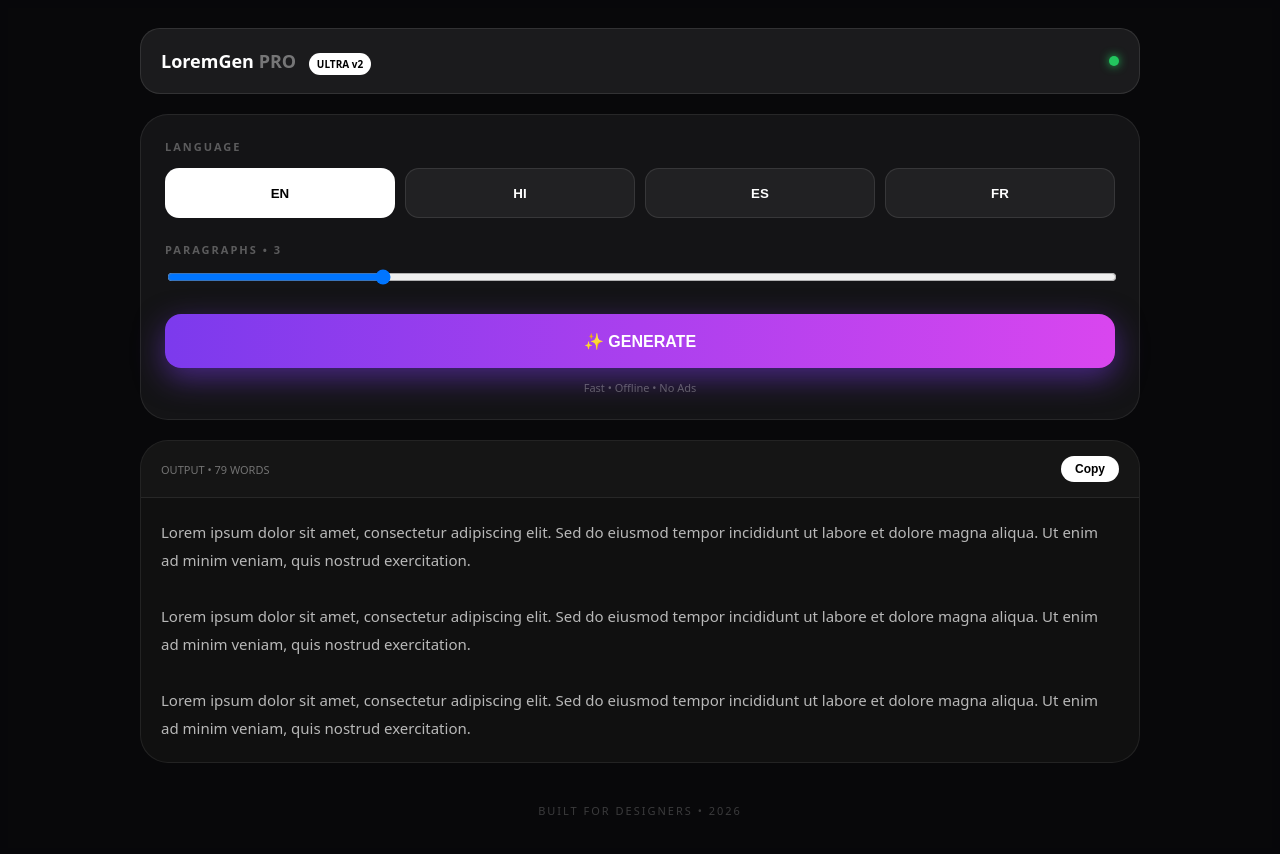
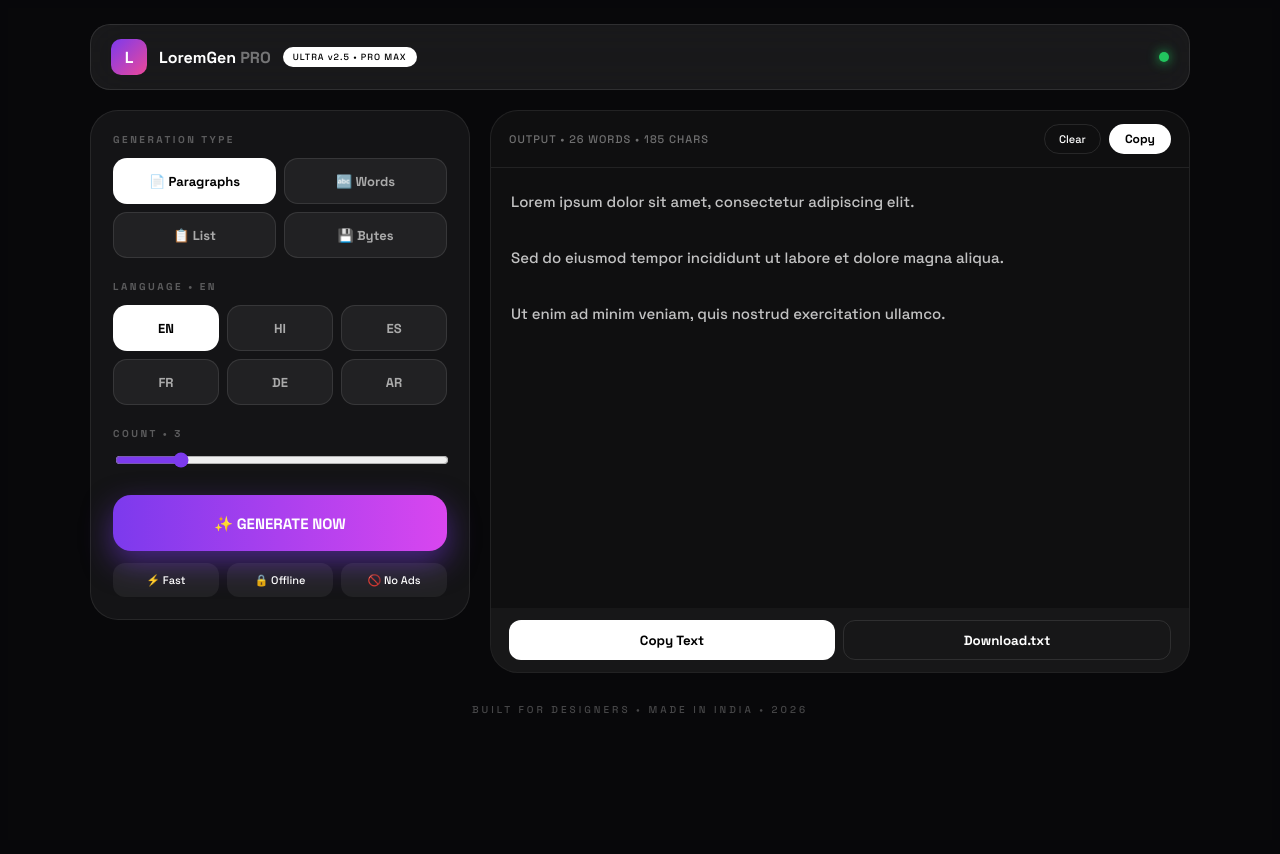
Before and after one commit to Ravs10/lorem-pro-tool, a Next.js app: page / in a window 1280 px wide. Built offline with nearby package versions, Linux system fonts and the light colour scheme.

Commit message:
Refactor text generation and update UI layout
Refactor text generation logic to use a database of texts for multiple languages. Update UI elements for better layout and functionality.

```diff
--- a/app/page.tsx
+++ b/app/page.tsx
@@ -1,56 +1,93 @@
 "use client";
 import { useState } from "react";
 
-const TEXTS: any = {
-  EN: "Lorem ipsum dolor sit amet, consectetur adipiscing elit. Sed do eiusmod tempor incididunt ut labore et dolore magna aliqua. Ut enim ad minim veniam, quis nostrud exercitation.",
-  HI: "यह एक नमूना पाठ है जो डिज़ाइन में उपयोग होता है। लोरेम इप्सम डोलर सिट अमेट कंसेक्टेटर एडिपिसिंग एलीट।",
-  ES: "Vivamus lacinia odio vitae vestibulum. Lorem ipsum dolor sit amet, consectetur adipiscing elit.",
-  FR: "Cras mattis purus sit amet fermentum. Lorem ipsum dolor sit amet, consectetur."
-};
+const DB:any = {
+  EN: ["Lorem ipsum dolor sit amet, consectetur adipiscing elit.","Sed do eiusmod tempor incididunt ut labore et dolore magna aliqua.","Ut enim ad minim veniam, quis nostrud exercitation ullamco.","Duis aute irure dolor in reprehenderit in voluptate velit.","Excepteur sint occaecat cupidatat non proident, sunt in culpa."],
+  HI: ["यह एक नमूना पाठ है जो डिज़ाइन और टाइपोग्राफी में उपयोग होता है।","लोरेम इप्सम केवल एक डमी टेक्स्ट है जिसे प्रिंटिंग उद्योग में उपयोग किया जाता है।","डिज़ाइनरों के लिए यह सबसे अच्छा उपकरण है जो आपको तुरंत टेक्स्ट प्रदान करता है।"],
+  ES: ["Lorem ipsum dolor sit amet, consectetur adipiscing elit, sed do eiusmod.","Vivamus lacinia odio vitae vestibulum vestibulum.","Cras mattis consectetur purus sit amet fermentum."],
+  FR: ["Lorem ipsum dolor sit amet, consectetur adipiscing elit.","Vivamus sagittis lacus vel augue laoreet rutrum faucibus dolor.","Cras mattis consectetur purus sit amet fermentum."],
+  DE: ["Lorem ipsum dolor sit amet, consectetur adipiscing elit, sed do eiusmod tempor.","Er hörte leise Schritte hinter sich. Das bedeutete nichts Gutes."],
+  AR: ["لوريم إيبسوم هو ببساطة نص شكلي يستخدم في صناعة الطباعة والتنضيد.","هذا النص هو مثال لنص يمكن أن يستبدل في نفس المساحة."]
+}
 
 export default function Page(){
   const [lang,setLang]=useState("EN");
   const [para,setPara]=useState(3);
-  const [out,setOut]=useState(Array(3).fill(TEXTS.EN).join("\n\n"));
+  const [words,setWords]=useState(50);
+  const [type,setType]=useState("para");
+  const [out,setOut]=useState(DB.EN.slice(0,3).join("\n\n"));
   const [copied,setCopied]=useState(false);
 
-  const gen=()=> setOut(Array(para).fill(TEXTS[lang]).join("\n\n"));
+  const generate=()=>{
+    let txt="";
+    if(type==="para") txt = Array(para).fill(0).map(()=> DB[lang][Math.floor(Math.random()*DB[lang].length)]).join("\n\n");
+    if(type==="words") txt = DB[lang].join(" ").split(" ").slice(0,words).join(" ")+".";
+    if(type==="list") txt = Array(para).fill(0).map((_,i)=> `${i+1}. ${DB[lang][Math.floor(Math.random()*DB[lang].length)]}`).join("\n");
+    if(type==="bytes") txt = DB[lang].join(" ").substring(0,words*5);
+    setOut(txt);
+  }
+
   const copy=()=>{navigator.clipboard.writeText(out); setCopied(true); setTimeout(()=>setCopied(false),1500)};
 
+  const sBtn = (active:boolean)=>({height:"46px", borderRadius:"14px", border:"1px solid rgba(255,255,255,0.1)", background: active?"white":"rgba(255,255,255,0.06)", color: active?"black":"#aaa", fontWeight:900, cursor:"pointer", fontSize:"13px"});
+
   return(
-    <div style={{minHeight:"100vh", background:"#08080a", color:"white", fontFamily:"system-ui", padding:"20px"}}>
-      <div style={{maxWidth:"1000px", margin:"0 auto"}}>
-        <div style={{display:"flex", justifyContent:"space-between", alignItems:"center", background:"rgba(255,255,255,0.08)", border:"1px solid rgba(255,255,255,0.1)", borderRadius:"20px", padding:"0 20px", height:"64px"}}>
-          <b style={{fontSize:"18px"}}>LoremGen <span style={{opacity:0.4}}>PRO</span> <span style={{background:"white", color:"black", fontSize:"10px", padding:"4px 8px", borderRadius:"20px", marginLeft:"8px"}}>ULTRA v2</span></b>
-          <div style={{width:"10px", height:"10px", borderRadius:"50%", background:"#22c55e", boxShadow:"0 0 10px #22c55e"}} />
+    <div style={{minHeight:"100vh", background:"#08080a", color:"white", fontFamily:"system-ui", padding:"16px"}}>
+      <style>{`@import url('https://fonts.googleapis.com/css2?family=Space+Grotesk:wght@500;700&display=swap'); *{font-family:'Space Grotesk',system-ui}`}</style>
+      <div style={{maxWidth:"1100px", margin:"0 auto"}}>
+        <div style={{display:"flex", justifyContent:"space-between", alignItems:"center", background:"rgba(255,255,255,0.07)", border:"1px solid rgba(255,255,255,0.1)", borderRadius:"20px", padding:"0 20px", height:"64px", backdropFilter:"blur(20px)"}}>
+          <div style={{display:"flex", alignItems:"center", gap:"12px"}}><div style={{width:"36px", height:"36px", borderRadius:"10px", background:"linear-gradient(135deg,#7c3aed,#ec4899)", display:"grid", placeItems:"center", fontWeight:900}}>L</div><b>LoremGen <span style={{opacity:0.4}}>PRO</span></b><span style={{background:"white", color:"black", fontSize:"9px", padding:"4px 10px", borderRadius:"20px", letterSpacing:"1px"}}>ULTRA v2.5 • PRO MAX</span></div>
+          <div style={{width:"10px", height:"10px", borderRadius:"50%", background:"#22c55e", boxShadow:"0 0 12px #22c55e"}} />
         </div>
 
         <div style={{display:"grid", gridTemplateColumns:"1fr", gap:"20px", marginTop:"20px"}}>
-          <div style={{background:"rgba(255,255,255,0.05)", border:"1px solid rgba(255,255,255,0.08)", borderRadius:"28px", padding:"24px"}}>
-            <div style={{fontSize:"11px", letterSpacing:"2px", opacity:0.3, fontWeight:900}}>LANGUAGE</div>
-            <div style={{display:"grid", gridTemplateColumns:"1fr 1fr 1fr 1fr", gap:"10px", marginTop:"14px"}}>
-              {Object.keys(TEXTS).map(k=>(
-                <button key={k} onClick={()=>{setLang(k); setOut(Array(para).fill(TEXTS[k]).join("\n\n"))}} style={{height:"50px", borderRadius:"14px", border:"1px solid rgba(255,255,255,0.1)", background: lang===k? "white" : "rgba(255,255,255,0.06)", color: lang===k? "black" : "white", fontWeight:900, cursor:"pointer"}}>{k}</button>
-              ))}
+          {typeof window!=="undefined" && window.innerWidth>800 && <style>{`@media(min-width:800px){.grid2{grid-template-columns:380px 1fr!important}}`}</style>}
+          <div className="grid2" style={{display:"grid", gridTemplateColumns:"1fr", gap:"20px"}}>
+            <div style={{background:"rgba(255,255,255,0.05)", border:"1px solid rgba(255,255,255,0.08)", borderRadius:"28px", padding:"22px", height:"fit-content"}}>
+              <div style={{fontSize:"10px", letterSpacing:"2.5px", opacity:0.3, fontWeight:900}}>GENERATION TYPE</div>
+              <div style={{display:"grid", gridTemplateColumns:"1fr 1fr", gap:"8px", marginTop:"12px"}}>
+                <button onClick={()=>setType("para")} style={sBtn(type==="para")}>📄 Paragraphs</button>
+                <button onClick={()=>setType("words")} style={sBtn(type==="words")}>🔤 Words</button>
+                <button onClick={()=>setType("list")} style={sBtn(type==="list")}>📋 List</button>
+                <button onClick={()=>setType("bytes")} style={sBtn(type==="bytes")}>💾 Bytes</button>
+              </div>
+
+              <div style={{fontSize:"10px", letterSpacing:"2.5px", opacity:0.3, fontWeight:900, marginTop:"22px"}}>LANGUAGE • {lang}</div>
+              <div style={{display:"grid", gridTemplateColumns:"1fr 1fr 1fr", gap:"8px", marginTop:"12px"}}>
+                {Object.keys(DB).map(k=>(
+                  <button key={k} onClick={()=>{setLang(k);}} style={sBtn(lang===k)}>{k}</button>
+                ))}
+              </div>
+
+              <div style={{fontSize:"10px", letterSpacing:"2.5px", opacity:0.3, fontWeight:900, marginTop:"22px"}}>{type==="para"||type==="list"? `COUNT • ${para}` : `WORDS • ${words}`}</div>
+              <input type="range" min={1} max={type==="para"?12:200} value={type==="para"||type==="list"?para:words} onChange={e=> type==="para"||type==="list"?setPara(Number(e.target.value)):setWords(Number(e.target.value))} style={{width:"100%", marginTop:"12px", accentColor:"#7c3aed"}} />
+
+              <button onClick={generate} style={{width:"100%", marginTop:"22px", height:"56px", borderRadius:"18px", border:"none", background:"linear-gradient(90deg,#7c3aed,#d946ef)", color:"white", fontWeight:900, fontSize:"15px", cursor:"pointer", boxShadow:"0 12px 30px rgba(124,58,237,0.5)"}}>✨ GENERATE NOW</button>
+              <div style={{display:"flex", gap:"8px", marginTop:"12px"}}>
+                <div style={{flex:1, background:"rgba(255,255,255,0.06)", borderRadius:"12px", padding:"10px", textAlign:"center", fontSize:"11px"}}>⚡ Fast</div>
+                <div style={{flex:1, background:"rgba(255,255,255,0.06)", borderRadius:"12px", padding:"10px", textAlign:"center", fontSize:"11px"}}>🔒 Offline</div>
+                <div style={{flex:1, background:"rgba(255,255,255,0.06)", borderRadius:"12px", padding:"10px", textAlign:"center", fontSize:"11px"}}>🚫 No Ads</div>
+              </div>
             </div>
 
-            <div style={{fontSize:"11px", letterSpacing:"2px", opacity:0.3, fontWeight:900, marginTop:"24px"}}>PARAGRAPHS • {para}</div>
-            <input type="range" min={1} max={10} value={para} onChange={e=>setPara(Number(e.target.value))} style={{width:"100%", marginTop:"12px"}} />
-
-            <button onClick={gen} style={{width:"100%", marginTop:"24px", height:"54px", borderRadius:"16px", border:"none", background:"linear-gradient(90deg,#7c3aed,#d946ef)", color:"white", fontWeight:900, fontSize:"16px", cursor:"pointer", boxShadow:"0 10px 30px rgba(124,58,237,0.5)"}}>✨ GENERATE</button>
-            <div style={{textAlign:"center", fontSize:"11px", opacity:0.3, marginTop:"12px"}}>Fast • Offline • No Ads</div>
-          </div>
-
-          <div style={{background:"#101010", border:"1px solid rgba(255,255,255,0.08)", borderRadius:"28px", overflow:"hidden"}}>
-            <div style={{display:"flex", justifyContent:"space-between", alignItems:"center", padding:"0 20px", height:"56px", borderBottom:"1px solid rgba(255,255,255,0.08)", background:"rgba(255,255,255,0.02)"}}>
-              <span style={{fontSize:"11px", opacity:0.4}}>OUTPUT • {out.split(" ").length} WORDS</span>
-              <button onClick={copy} style={{padding:"6px 14px", borderRadius:"20px", border:"none", background:"white", color:"black", fontWeight:900, fontSize:"12px", cursor:"pointer"}}>{copied?"Copied ✓":"Copy"}</button>
+            <div style={{background:"#0f0f10", border:"1px solid rgba(255,255,255,0.08)", borderRadius:"28px", overflow:"hidden", display:"flex", flexDirection:"column"}}>
+              <div style={{display:"flex", justifyContent:"space-between", alignItems:"center", padding:"0 18px", height:"56px", borderBottom:"1px solid rgba(255,255,255,0.08)"}}>
+                <span style={{fontSize:"11px", opacity:0.4, letterSpacing:"1px"}}>OUTPUT • {out.split(" ").length} WORDS • {out.length} CHARS</span>
+                <div style={{display:"flex", gap:"8px"}}>
+                  <button onClick={()=>setOut("")} style={{padding:"7px 14px", borderRadius:"20px", border:"1px solid rgba(255,255,255,0.1)", background:"transparent", color:"white", fontSize:"11px", cursor:"pointer"}}>Clear</button>
+                  <button onClick={copy} style={{padding:"7px 16px", borderRadius:"20px", border:"none", background:"white", color:"black", fontWeight:900, fontSize:"12px", cursor:"pointer"}}>{copied?"Copied ✓":"Copy"}</button>
+                </div>
+              </div>
+              <textarea value={out} onChange={e=>setOut(e.target.value)} style={{flex:1, minHeight:"400px", background:"transparent", border:"none", padding:"20px", color:"rgba(255,255,255,0.75)", fontSize:"15px", lineHeight:"28px", outline:"none", resize:"none"}} />
+              <div style={{padding:"12px 18px", background:"rgba(255,255,255,0.03)", display:"flex", gap:"8px"}}>
+                <button onClick={copy} style={{flex:1, height:"40px", borderRadius:"12px", border:"none", background:"white", color:"black", fontWeight:900, cursor:"pointer"}}>Copy Text</button>
+                <button onClick={()=>{const blob=new Blob([out],{type:"text/plain"}); const url=URL.createObjectURL(blob); const a=document.createElement("a"); a.href=url; a.download=`lorem-${lang.toLowerCase()}.txt`; a.click();}} style={{flex:1, height:"40px", borderRadius:"12px", border:"1px solid rgba(255,255,255,0.1)", background:"transparent", color:"white", fontWeight:700, cursor:"pointer"}}>Download.txt</button>
+              </div>
             </div>
-            <div style={{padding:"20px", fontSize:"15px", lineHeight:"28px", opacity:0.7, whiteSpace:"pre-wrap"}}>{out}</div>
           </div>
         </div>
 
-        <div style={{textAlign:"center", fontSize:"11px", opacity:0.2, marginTop:"40px", letterSpacing:"2px"}}>BUILT FOR DESIGNERS • 2026</div>
+        <div style={{textAlign:"center", fontSize:"10px", opacity:0.25, marginTop:"30px", letterSpacing:"3px"}}>BUILT FOR DESIGNERS • MADE IN INDIA • 2026</div>
       </div>
     </div>
   )
```
